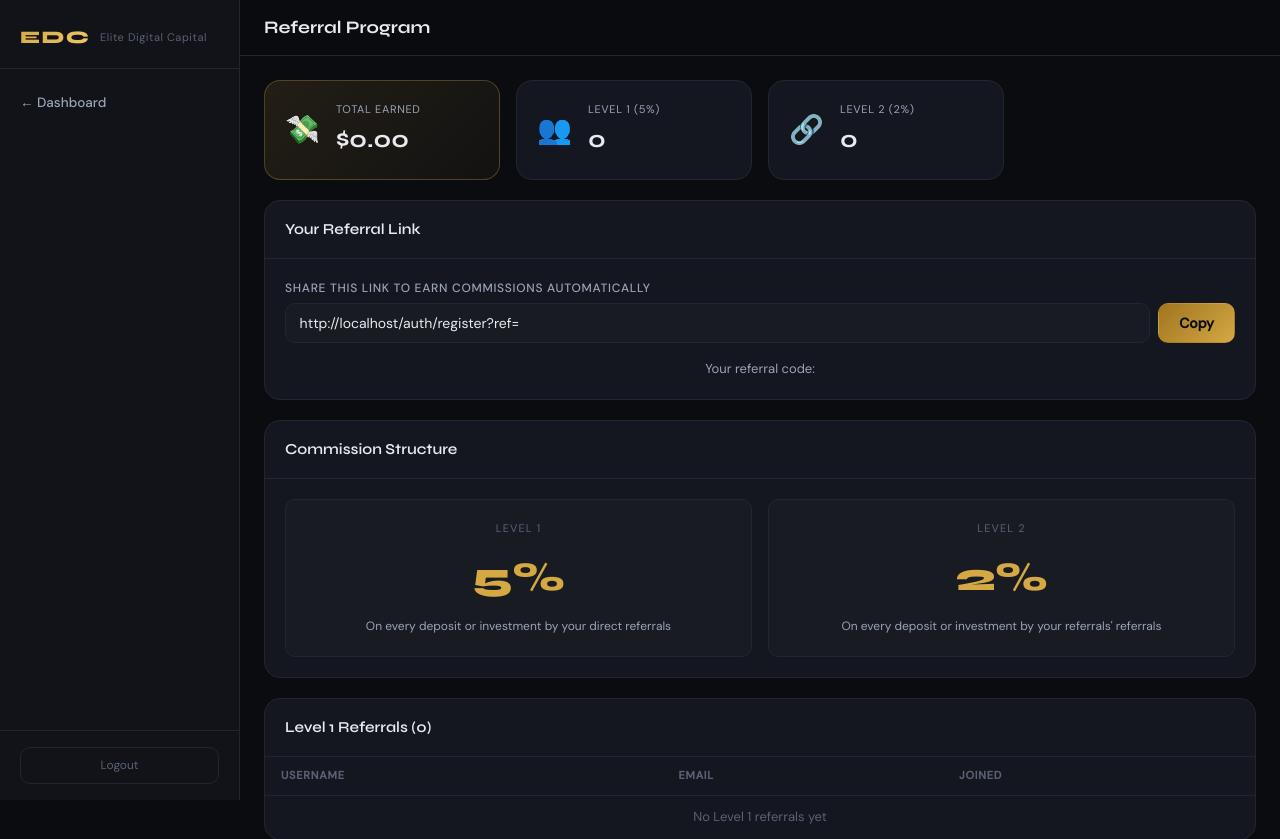
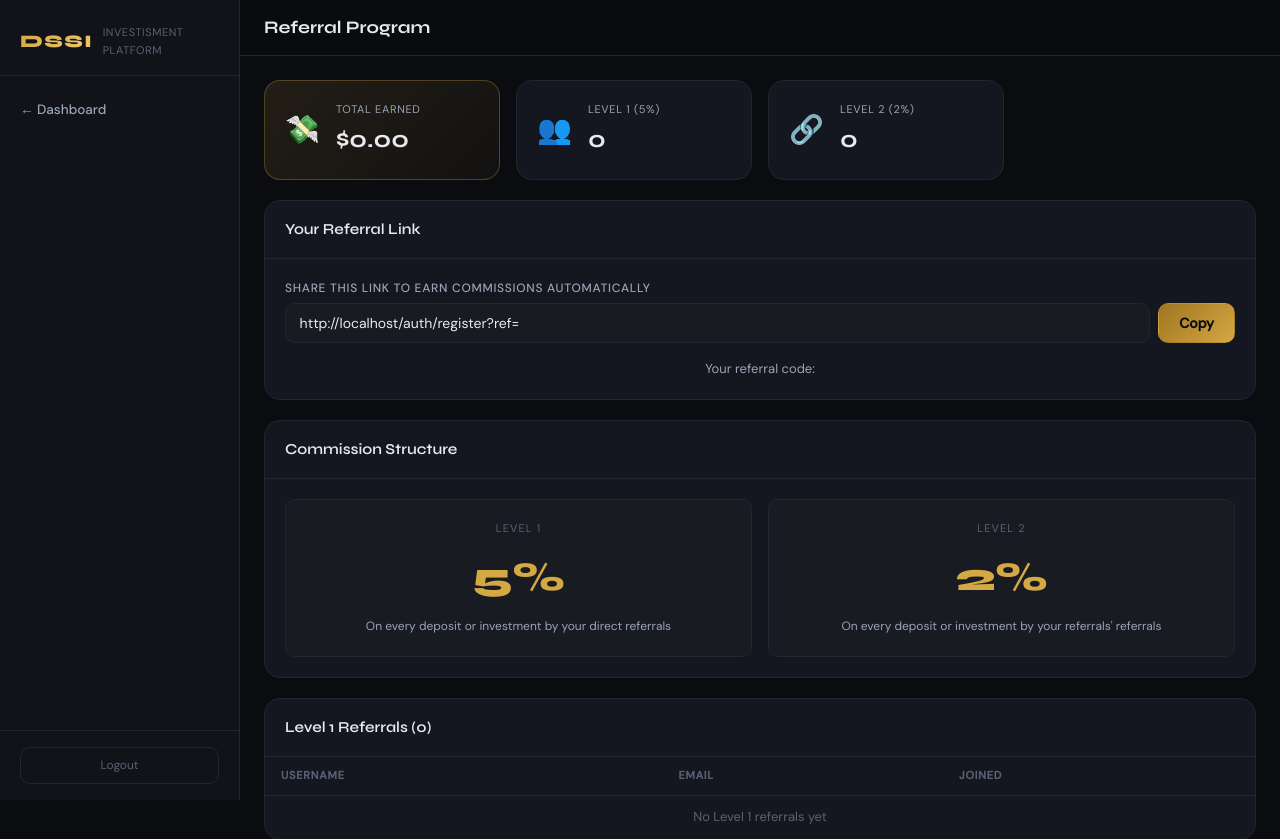
Before and after one commit to robertbonheur100/EDC-MINING-PLATFOM, a Flask app: page /referrals/ in a window 1280 px wide. Shown: the top 839 px of the page. Run offline with Flask 3, Linux system fonts and the light colour scheme; the visitor is signed in with stand-in values (Sample User, id 1); data that the repository does not hold is empty.

Commit message:
Update referrals.html

```diff
--- a/templates/referrals.html
+++ b/templates/referrals.html
@@ -1,12 +1,12 @@
 {% extends 'base.html' %}
-{% block title %}Referrals — EDC{% endblock %}
+{% block title %}Referrals — DSSI{% endblock %}
 {% block body_class %}app-page{% endblock %}
 {% block content %}
 <div class="app-layout">
   <aside class="sidebar" id="sidebar">
     <div class="sidebar-logo">
-      <span class="logo-mark-sm">EDC</span>
-      <span class="sidebar-brand">Elite Digital Capital</span>
+      <span class="logo-mark-sm">DSSI</span>
+      <span class="sidebar-brand">INVESTISMENT PLATFORM</span>
     </div>
     <nav class="sidebar-nav">
       <a href="{{ url_for('dashboard.index') }}" class="nav-item">← Dashboard</a>
```
